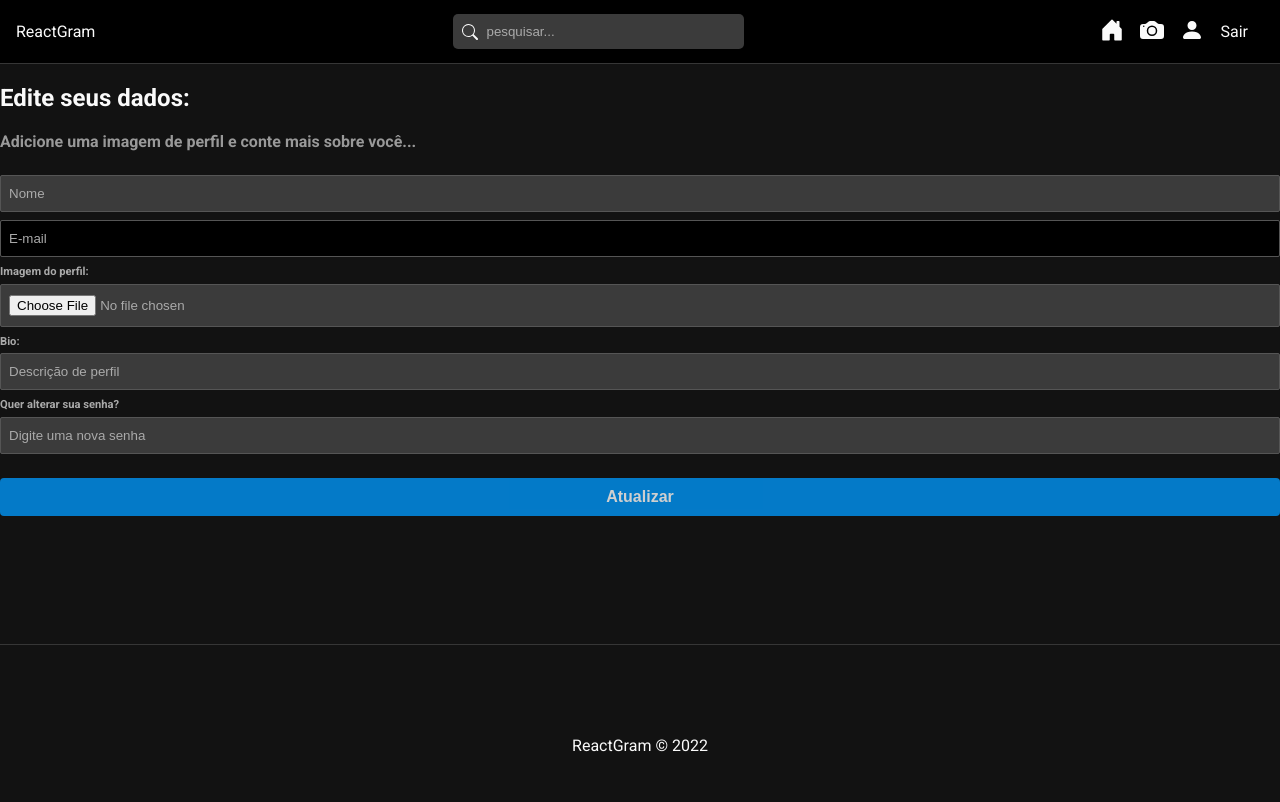
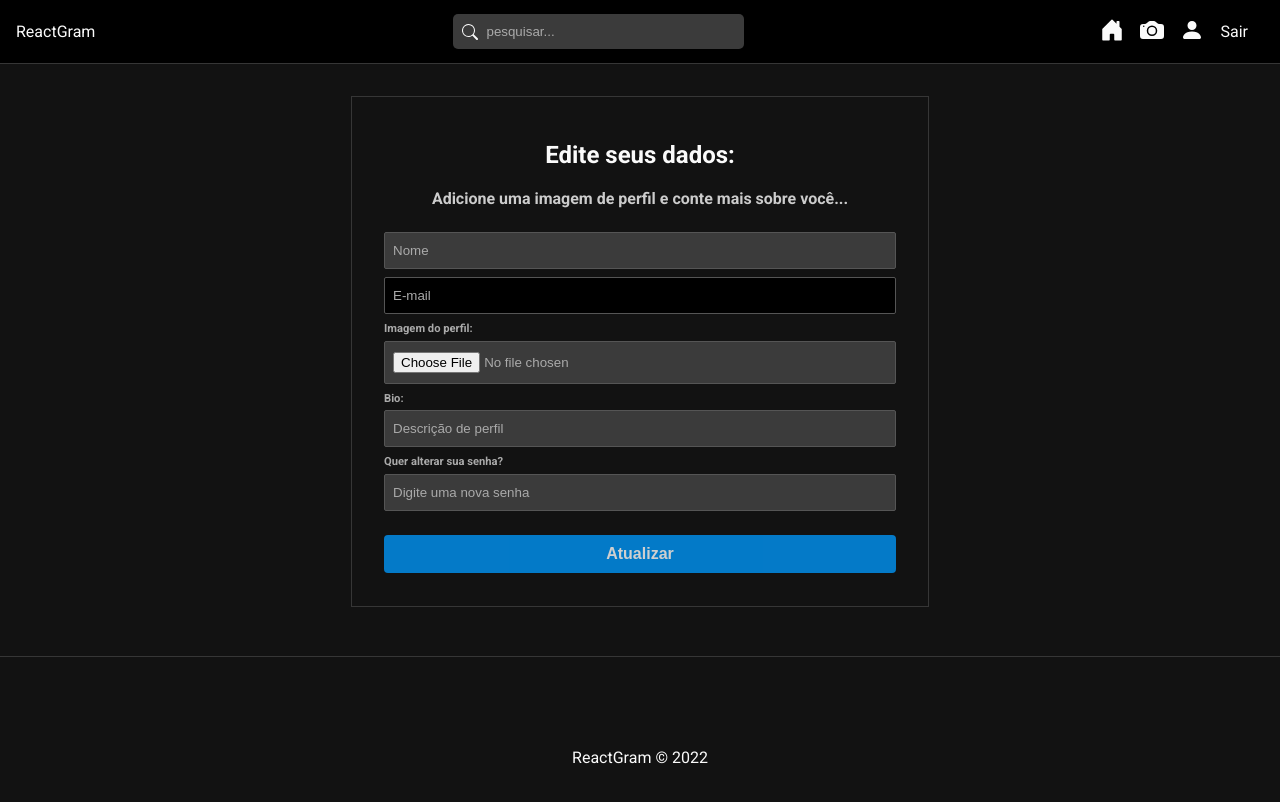
Before and after one commit to clacerda/Reactgram, a React (Create React App) app in the folder frontend/: page /profile in a window 1280 px wide. Shown: the top 802 px of the page. Built offline with nearby package versions, Linux system fonts and the light colour scheme; sample sign-in values are in the browser's storage.

Commit message:
EditProfile CSS

```diff
--- a/frontend/src/pages/EditProfile/EditProfile.css
+++ b/frontend/src/pages/EditProfile/EditProfile.css
@@ -0,0 +1,19 @@
+#edit-profile {
+    border: 1px solid #363636;
+    background-color: #0000;
+    padding: 1.5em 2em;
+    max-width: 40%;
+    margin: 2em auto;
+    text-align: center;
+}
+
+.subtitle {
+    color: #ccc;
+}
+
+.profile-image {
+    width: 150px;
+    height: 150px;
+    border-radius: 50%;
+    margin-bottom: 1em;
+}
```
